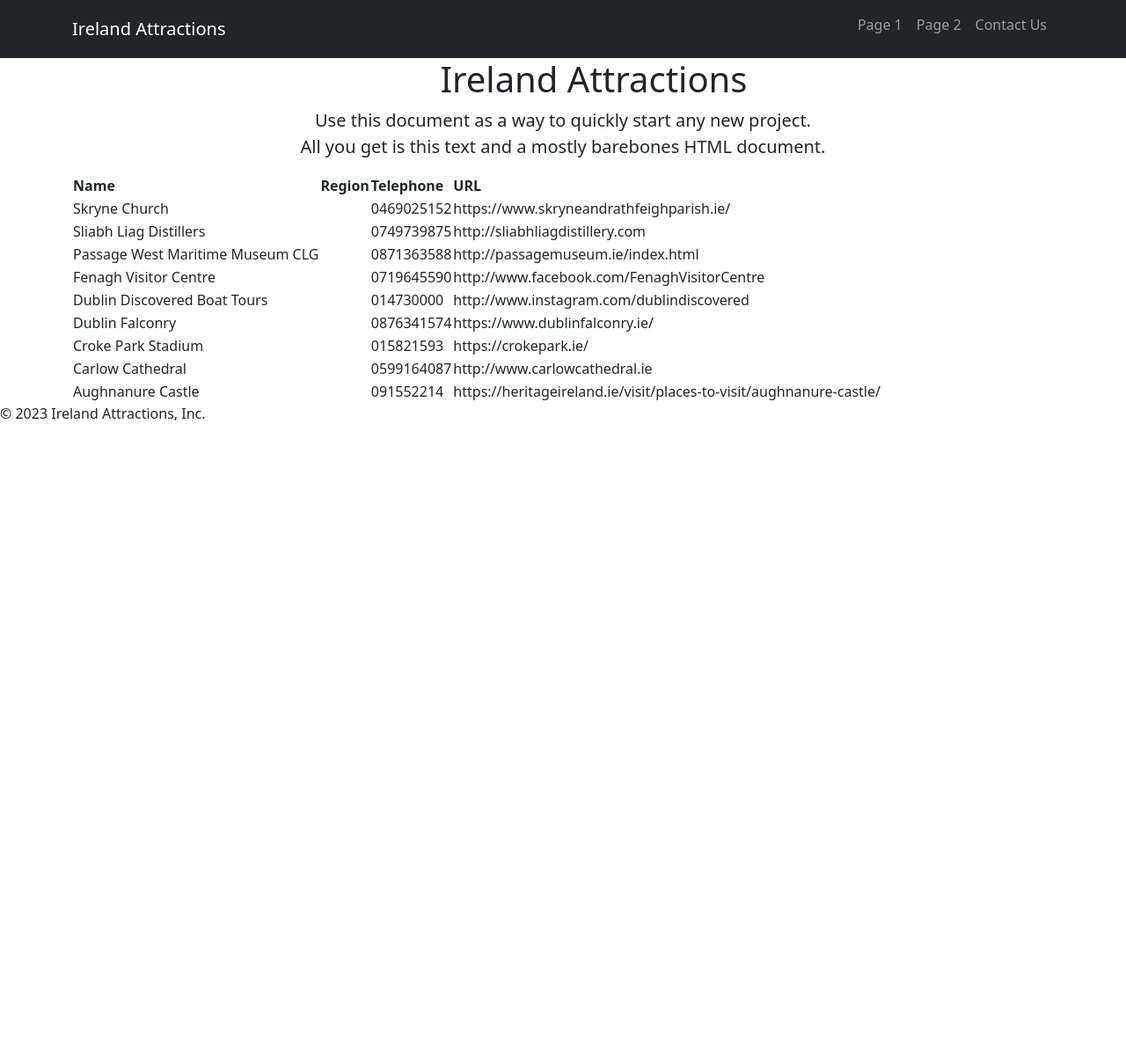
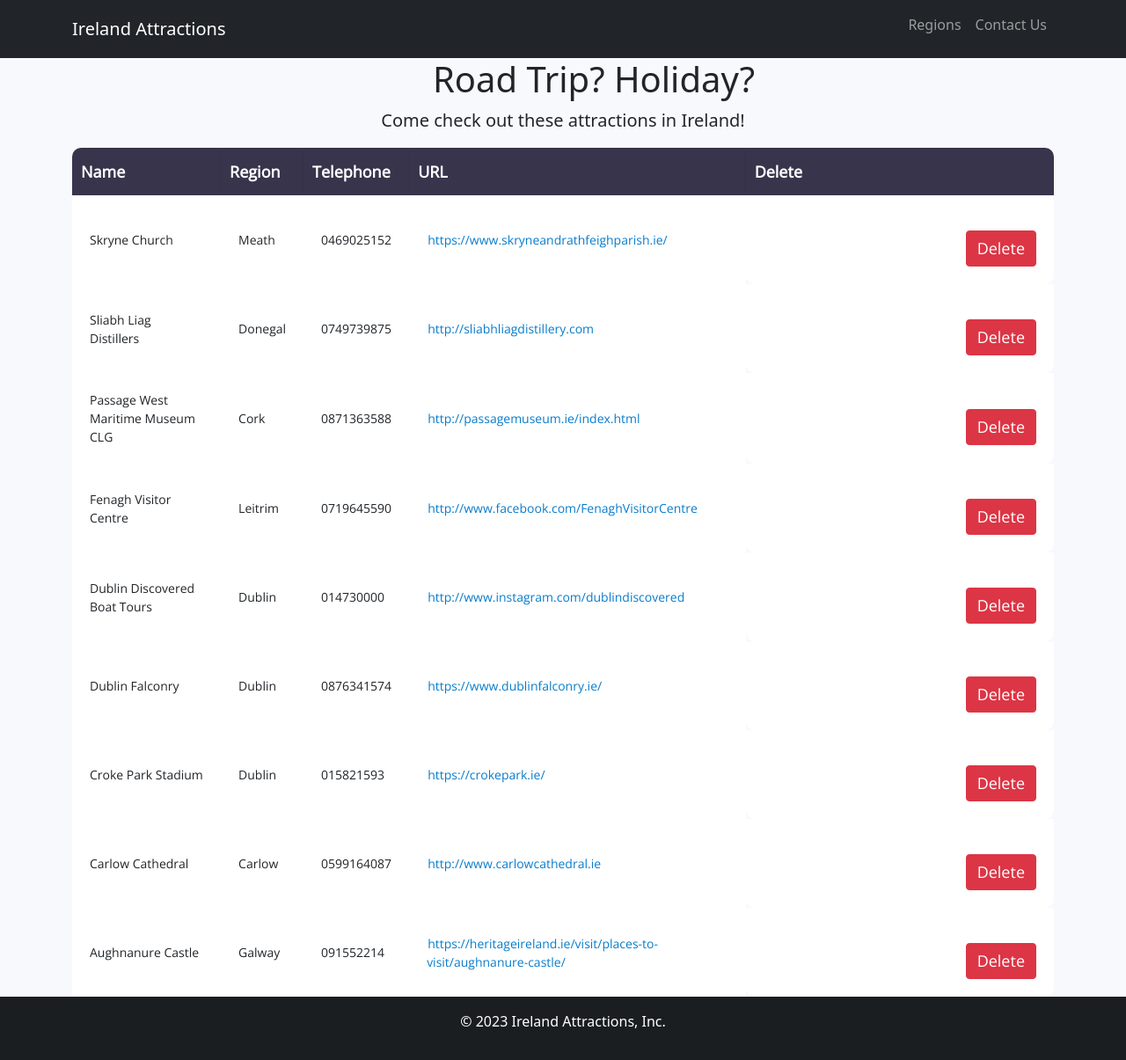
Before and after one commit to zjleee/Ireland-Attractions, a PHP site: page / in a window 1280 px wide. Shown: the whole page at 88% size. Before the commit the page ends 478 px from the top, so only its background shows below. Run offline with PHP 8.4, Linux system fonts and the light colour scheme; data comes from the database, SQL or seed files in the repository; both versions use the stored data as it was after the commit; data that the repository does not hold is empty.

Commit message:
Added regions page

```diff
--- a/includes/footer.php
+++ b/includes/footer.php
@@ -1,5 +1,12 @@
 <footer>
-<p>&copy; <?php echo date("Y"); ?> Ireland Attractions, Inc.</p>
+<footer class="bg-dark text-center text-white">
+
+
+  <!-- Copyright -->
+  <div class="text-center p-3" style="background-color: rgba(0, 0, 0, 0.2);">
+    <p>&copy; <?php echo date("Y"); ?> Ireland Attractions, Inc.</p>
+  </div>
+
 </footer>
     <script src="js/bootstrap.bundle.min.js"></script>
   </body>
--- a/includes/header.php
+++ b/includes/header.php
@@ -28,10 +28,7 @@
           <span class="d-flex">
             <ul class="navbar-nav me-auto mb-2 mb-lg-0">
               <li class="nav-item">
-                <a class="nav-link" aria-current="page" href="page-1.php">Page 1</a>
-              </li>
-              <li class="nav-item">
-                <a class="nav-link" aria-current="page" href="page-2.php">Page 2</a>
+                <a class="nav-link" aria-current="page" href="regions.php">Regions</a>
               </li>
               <li class="nav-item">
                 <a class="nav-link" aria-current="page" href="contact_us.php">Contact Us</a>
--- a/index.php
+++ b/index.php
@@ -7,35 +7,80 @@
 $statement->execute();
 $attractions = $statement->fetchAll();
 $statement->closeCursor();
+
+
+$queryRegions = 'SELECT * FROM regions';
+$statement = $db->prepare($queryRegions);
+$statement->execute();
+$regions = $statement->fetchAll();
+$statement->closeCursor();
 ?>
 
 <?php include 'includes/header.php';?>
-
+<link rel="preconnect" href="https://fonts.googleapis.com">
+<link rel="preconnect" href="https://fonts.gstatic.com" crossorigin>
+<link href="https://fonts.googleapis.com/css2?family=Open+Sans&display=swap" rel="stylesheet">
+<link href="https://fonts.googleapis.com/css2?family=Open+Sans&display=swap" rel="stylesheet">
+<link href="style.css" rel="stylesheet">
 <main class="container">
   <div class="starter-template text-center">
-    <h1>Ireland Attractions</h1>
-    <p class="lead">Use this document as a way to quickly start any new project.<br> All you get is this text and a mostly barebones HTML document.</p>
+    <h1>Road Trip? Holiday?</h1>
+    <p class="lead">Come check out these attractions in Ireland!</p>
   </div>
   <section>
-        <!-- display a table of attractions -->
         <table>
             <tr>
                 <th>Name</th>
                 <th>Region</th>
                 <th>Telephone</th>
                 <th>URL</th>
+                <th>Delete</th>
             </tr>
+            <?php foreach ($attractions as $attraction) : ?>
 
-            <?php foreach ($attractions as $attraction) : ?>
             <tr>
                 <td><?php echo $attraction['name']; ?></td>
-                <td><?php echo $attraction['region']; ?></td>
+                <td><?php showRegion($attraction['region_id']); ?></td>
                 <td><?php echo $attraction['telephone']; ?></td>
-                <td><?php echo $attraction['url']; ?></td>
-            </tr>
+                <td><a href="<?php echo $attraction['url']; ?>" target="_blank"><?php echo $attraction['url']; ?></a></td>
+                <td><form action="delete_attraction.php" method="post">
+                    <input type="hidden" name="attraction_id"
+                           value="<?php echo $attraction['attraction_id']; ?>">
+                    <button type="submit" class="btn btn-danger" value="Delete">Delete</button>
+                </form></td>
+              </tr>
+
             <?php endforeach; ?>
         </table>
     </section>
 
 </main><!-- /.container -->
 <?php include 'includes/footer.php';?>
+
+<?php
+function showRegion($region_id){
+  switch ($region_id) {
+    case 1:
+      echo "Meath";
+      break;
+    case 2:
+      echo "Donegal";
+      break;
+    case 3:
+      echo "Leitrim";
+      break;
+    case 4:
+      echo "Dublin";
+      break;
+    case 5:
+      echo "Carlow";
+      break;
+    case 6:
+      echo "Galway";
+      break;
+    case 7:
+      echo "Cork";
+      break;
+  }
+}
+?>
--- a/style.css
+++ b/style.css
@@ -1,22 +1,29 @@
+body {
+  background-color: #f8f9fd;
+}
+
 h1 {
   margin-left: 70px;
 }
+
 form li {
   list-style: none;
   margin-bottom: 5px;
 }
 
-    form ul li label{
+form ul li label {
   float: left;
   clear: left;
   width: 100px;
   text-align: right;
   margin-right: 10px;
-    font-family:Verdana, Arial, Helvetica, sans-serif;
-    font-size:14px;
+  font-family: Verdana, Arial, Helvetica, sans-serif;
+  font-size: 14px;
 }
 
-    form ul li input, select, span {
+form ul li input,
+select,
+span {
   float: left;
   margin-bottom: 10px;
 }
@@ -30,9 +37,69 @@
 [type="submit"] {
   clear: left;
   margin: 20px 0 0 230px;
-    font-size:18px
+  font-size: 18px
 }
 
-    footer{
-    clear: left;
+table {
+  border-collapse: collapse;
+  width: 100%;
+  margin: auto auto;
+
 }
+
+table th {
+  background-color: #38344c;
+  font-family: 'Open Sans', sans-serif;
+  font-size: 18px;
+  color: #fff;
+  line-height: 3;
+  padding: 0 10px;
+  box-shadow: 0px 2px 2px rgba(0, 0, 0, 0.1);
+}
+
+th:first-of-type {
+  border-top-left-radius: 10px;
+}
+
+th:last-of-type {
+  border-top-right-radius: 10px;
+
+}
+
+table td,
+table th {
+  text-align: left;
+}
+
+table td:last-of-type {
+  border-bottom-left-radius: 10px;
+  border-bottom-right-radius: 10px;
+}
+
+td {
+  border: none;
+  padding: 20px;
+  font-size: 14px;
+  background: #fff;
+  font-family: 'Open Sans', sans-serif;
+}
+
+td a {
+  outline: none;
+  text-decoration: none;
+  padding: 2px 1px 0;
+}
+
+td a:link {
+  color: #087ccc;
+}
+
+td a:focus, td a:hover {
+  border-bottom: 1px solid;
+  background: #E3E6EA;
+}
+
+td a:active {
+  background: #265301;
+  color: #E3E6EA;
+}
```
Also changed, not shown: attraction_list.sql (added, +53 -0 lines), contact_us.php (+8 -8 lines), delete_attraction.php (added, +18 -0 lines), page-1.php (deleted, +0 -9 lines), page-2.php (deleted, +0 -9 lines), regions.php (added, +48 -0 lines), validation.js (+25 -25 lines). Lines whose indentation alone changed are shown as unchanged.
